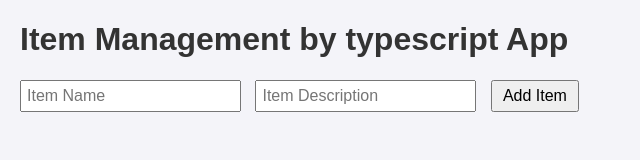
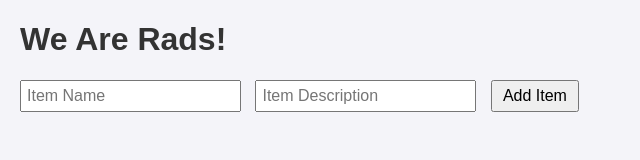
Before and after one commit to proudit/typescript-sample-app, a website: page src/public/index.html in a window 1280 px wide. Shown: the whole page, without its empty margins (0-640 px from the left). Drawn offline with Linux system fonts and the light colour scheme; no server answers.

Commit message:
index.htmlのh1を修正

```diff
--- a/src/public/index.html
+++ b/src/public/index.html
@@ -7,7 +7,7 @@
     <link rel="stylesheet" href="style.css" />
   </head>
   <body>
-    <h1>Item Management by typescript App</h1>
+    <h1>We Are Rads!      </h1>
     <form id="addItemForm">
       <input type="text" id="itemName" placeholder="Item Name" required />
       <input
```
